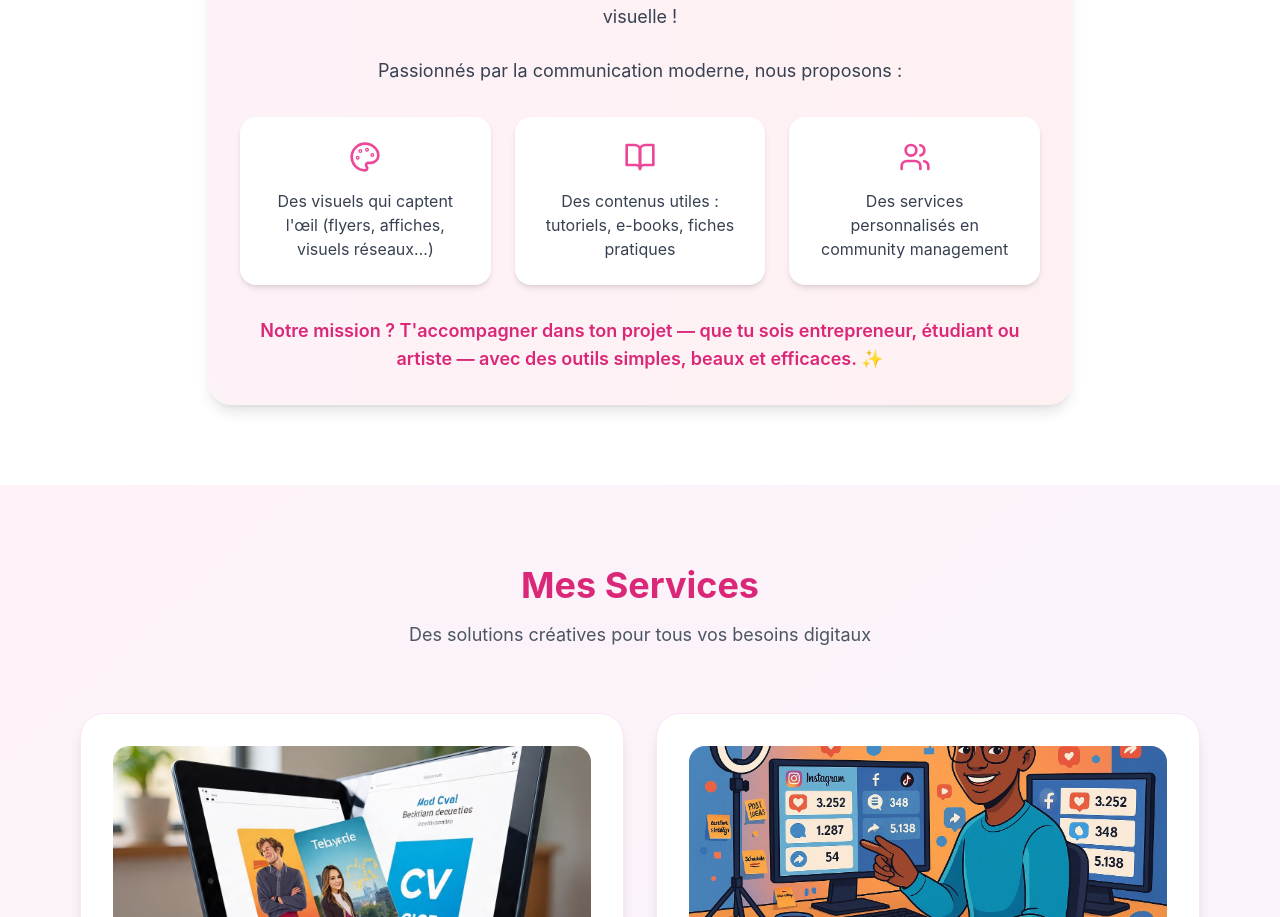
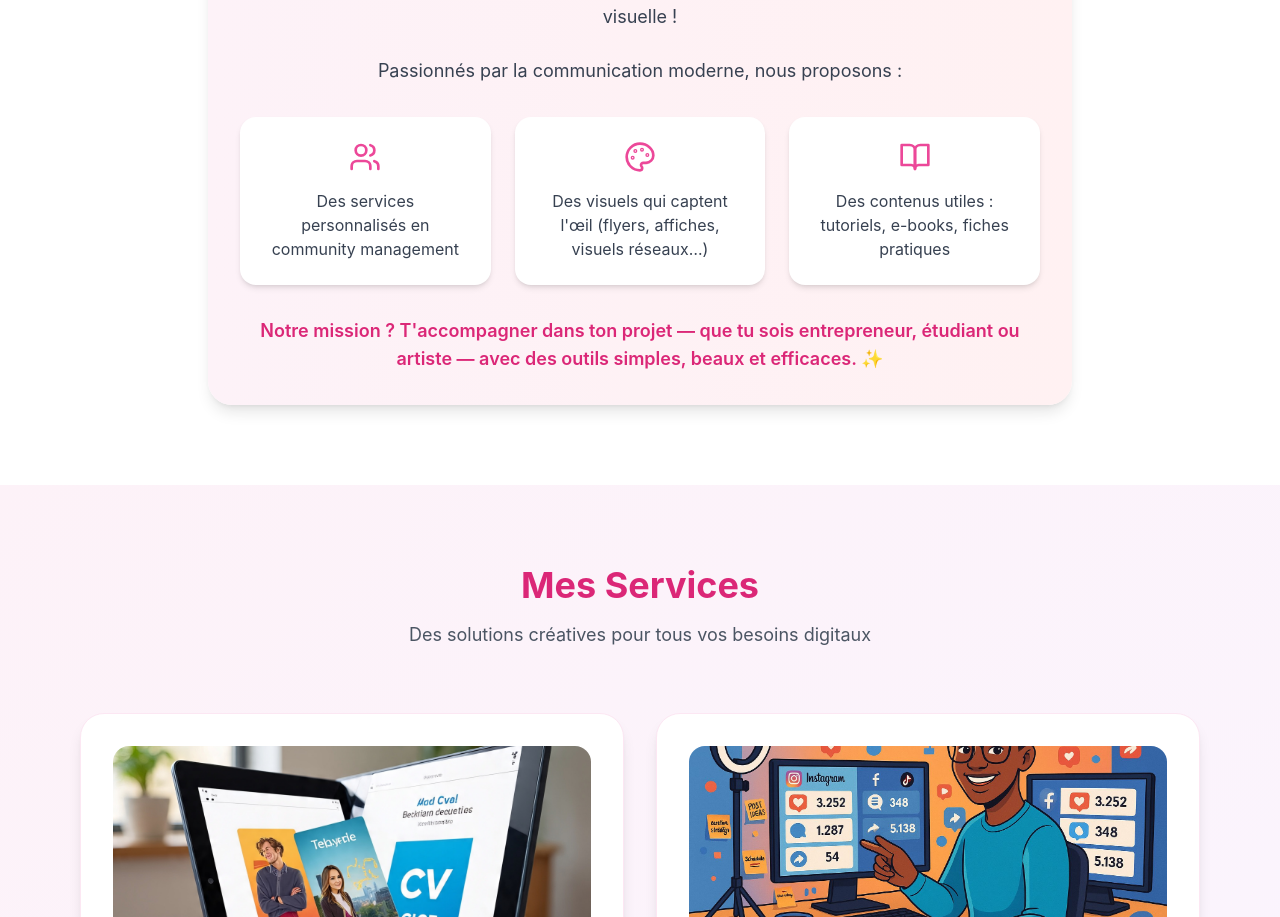
Before and after one commit to Solangeilinga/bureau-digital, a React (Create React App) app: page / in a window 1280 px wide. Shown: the part 1107-2024 px from the top of the page. Built offline with nearby package versions, Linux system fonts and the light colour scheme.

Commit message:
Mise à jour du contenu

```diff
--- a/src/components/About.js
+++ b/src/components/About.js
@@ -17,9 +17,9 @@ const About = ({ isVisible }) => (
                 </p>
                 <div className="grid md:grid-cols-3 gap-6">
                     {[
+                        { icon: Users, text: "Des services personnalisés en community management" },
                         { icon: Palette, text: "Des visuels qui captent l'œil (flyers, affiches, visuels réseaux…)" },
-                        { icon: BookOpen, text: "Des contenus utiles : tutoriels, e-books, fiches pratiques" },
-                        { icon: Users, text: "Des services personnalisés en community management" }
+                        { icon: BookOpen, text: "Des contenus utiles : tutoriels, e-books, fiches pratiques" }
                     ].map((item, index) => (
                         <div key={index} className="bg-white p-6 rounded-2xl shadow-md hover:shadow-lg transition-all duration-300 hover:scale-105">
                             <item.icon className="w-8 h-8 text-pink-500 mx-auto mb-4" />
```
